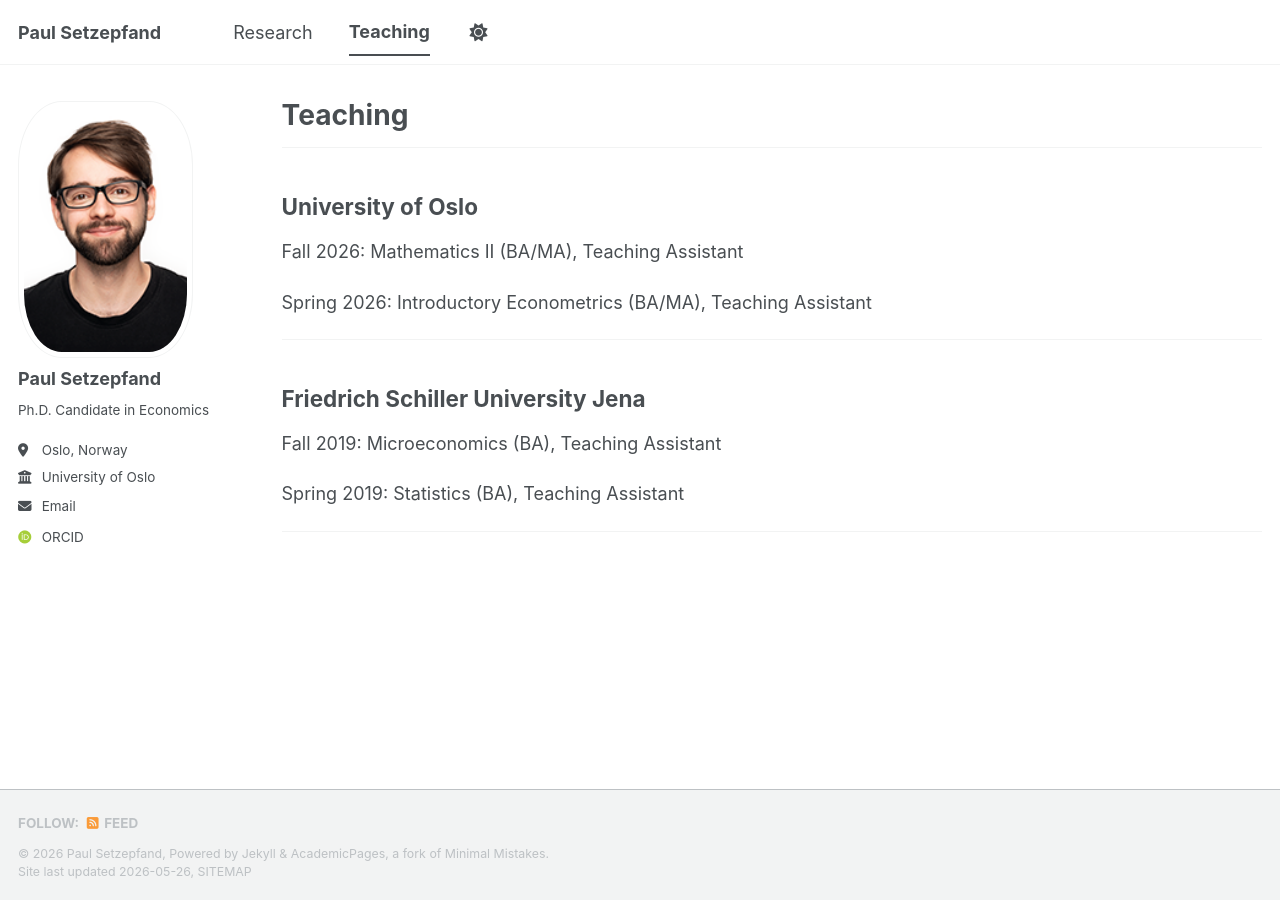
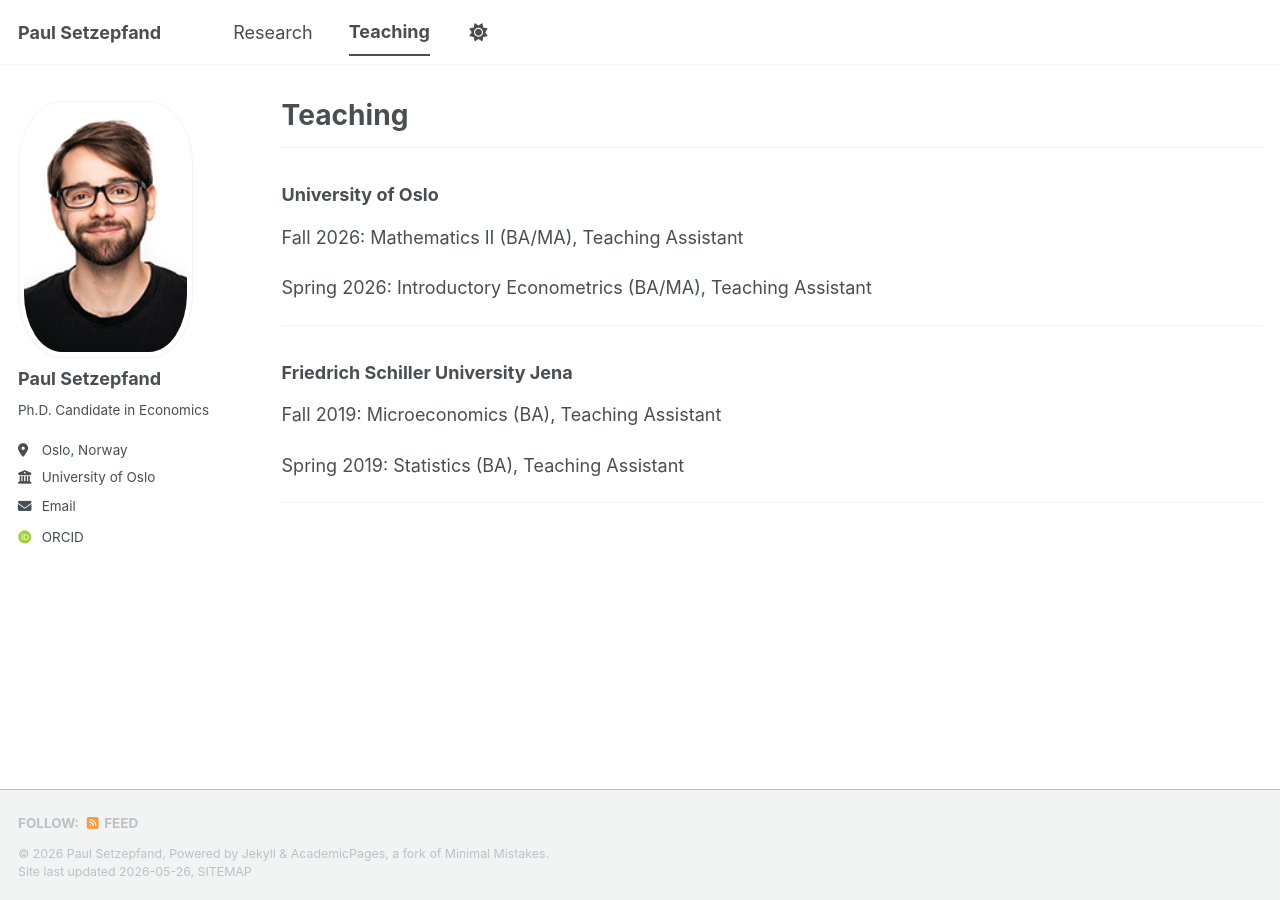
Before and after one commit to paulsetzepfand/paulsetzepfand.github.io, a Jekyll site: the page built from _pages/teaching.md, in a window 1280 px wide. Built offline with Jekyll 4.4.1, drawn with Linux system fonts in a browser that asks for light colours; some web fonts are replaced; a script bundle is joined from its source files by our own code; library files that are not in the unit come from our copies.

```diff
--- a/_pages/teaching.md
+++ b/_pages/teaching.md
@@ -7,7 +7,7 @@ layout: archive
 
 ---
 
-## University of Oslo
+### University of Oslo
 
 Fall 2026: Mathematics II (BA/MA), Teaching Assistant
 
@@ -15,7 +15,7 @@ Spring 2026: Introductory Econometrics (BA/MA), Teaching Assistant
 
 ---
 
-## Friedrich Schiller University Jena
+### Friedrich Schiller University Jena
 
 Fall 2019: Microeconomics (BA), Teaching Assistant
 
```
